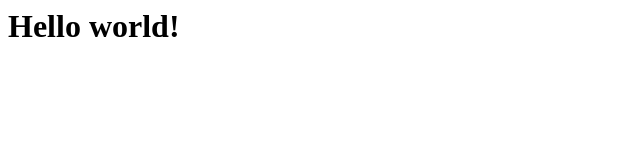
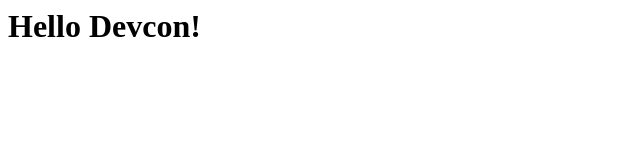
Before and after one commit to EstopaceMA/dlsl_git_demo, a plain HTML site: page index.html in a window 1280 px wide. Shown: the full height of the page, 0-640 px from the left. Drawn offline with Linux system fonts and the light colour scheme.

Commit message:
change world to Devcon

```diff
--- a/index.html
+++ b/index.html
@@ -3,6 +3,6 @@
     <title></title>
   </head>
   <body>
-    <h1>Hello world!</h1>
+    <h1>Hello Devcon!</h1>
   </body>
 </html>
```
